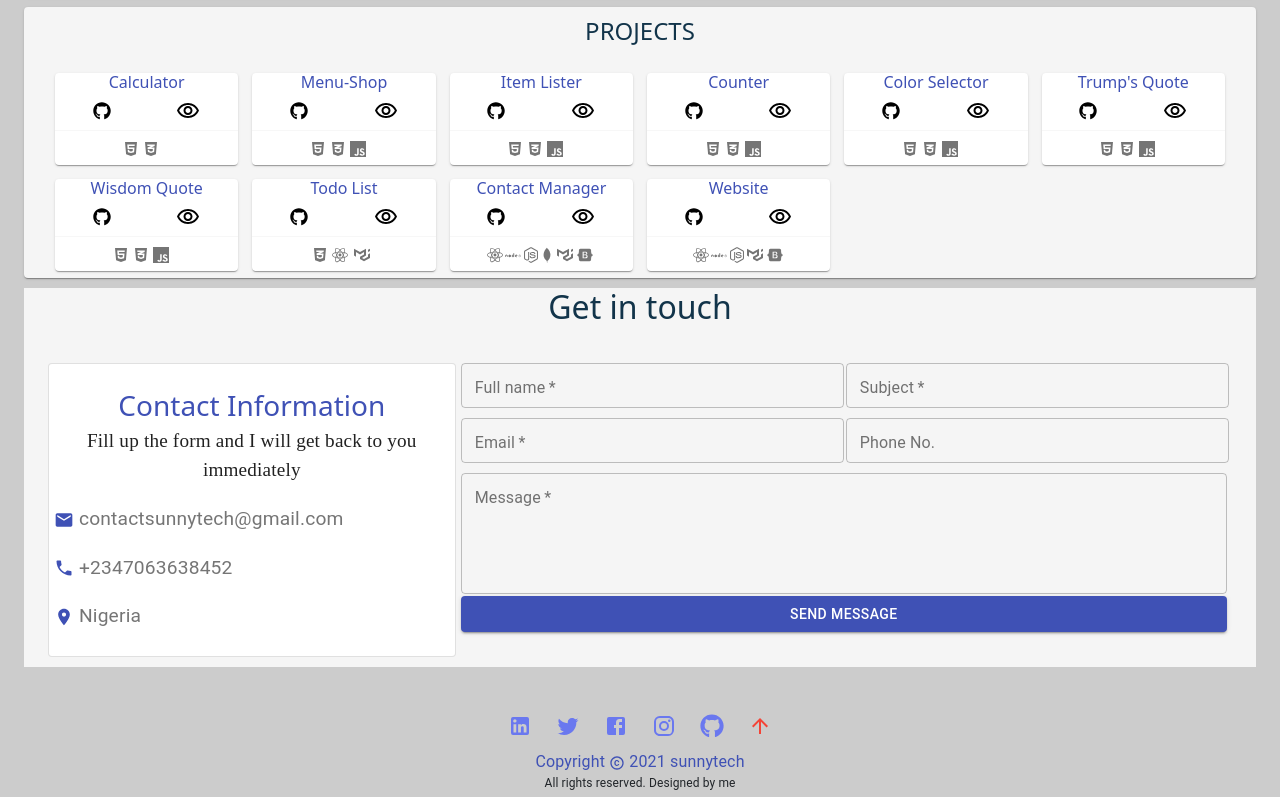
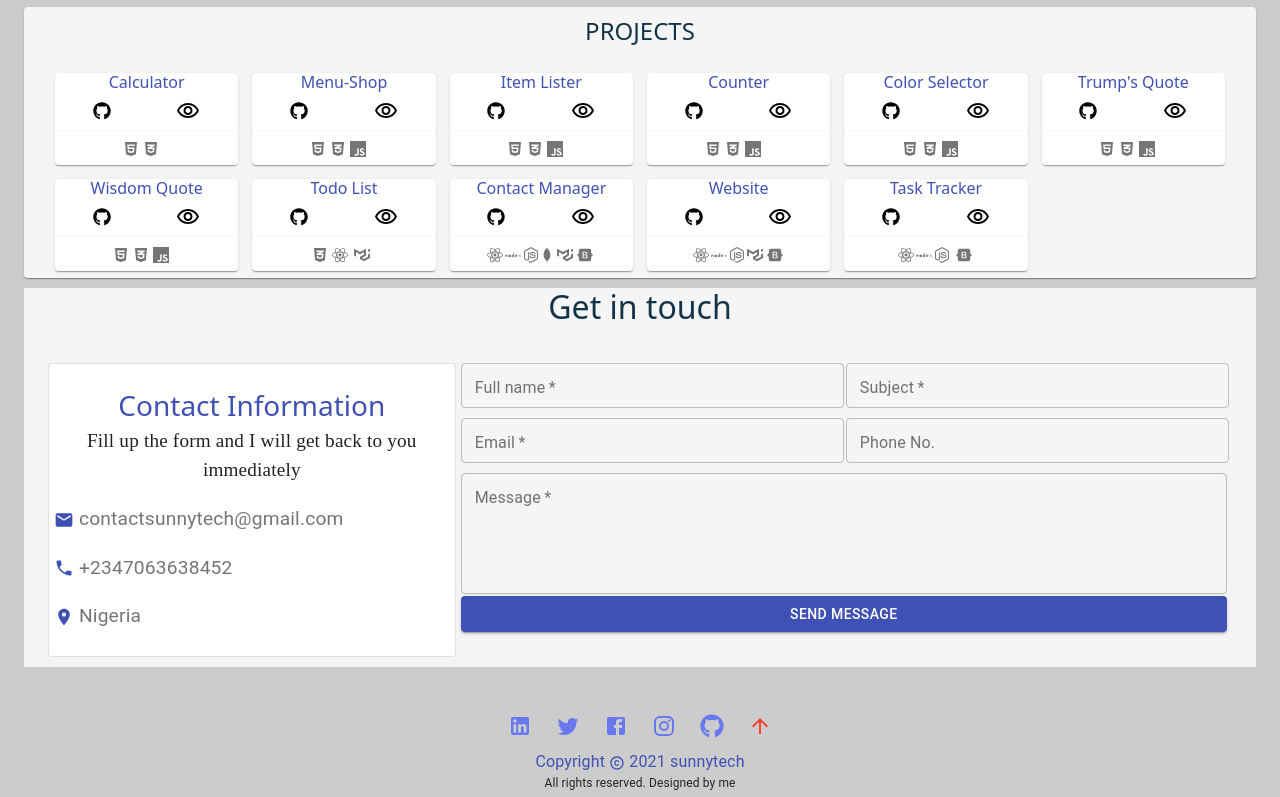
Before and after one commit to iriemena/my-portfolio-website, a React (Create React App) app in the folder client/: page / in a window 1280 px wide. Shown: the part 1313-2110 px from the top of the page. Built offline with nearby package versions, Linux system fonts and the light colour scheme; no server answers; the HTML template or start-up script is replaced by a standard one.

Commit message:
added new project

```diff
--- a/client/src/Pages/Project/ProjectData.js
+++ b/client/src/Pages/Project/ProjectData.js
@@ -94,6 +94,15 @@ const allProject = [
     ui: <SiMaterialUi />,
     bootstrap: <FaBootstrap />,
   },
+   {
+    name: "Task Tracker",
+    github: "https://github.com/iriemena/Task-Tracker",
+    view: "https://sunnytech-tasktracker.herokuapp.com/",
+    react: <SiReact />,
+    node: <DiNodejs />,
+    express: <FaNodeJs />,
+    bootstrap: <FaBootstrap />,
+  },
 ];
 
 export default allProject;
```
